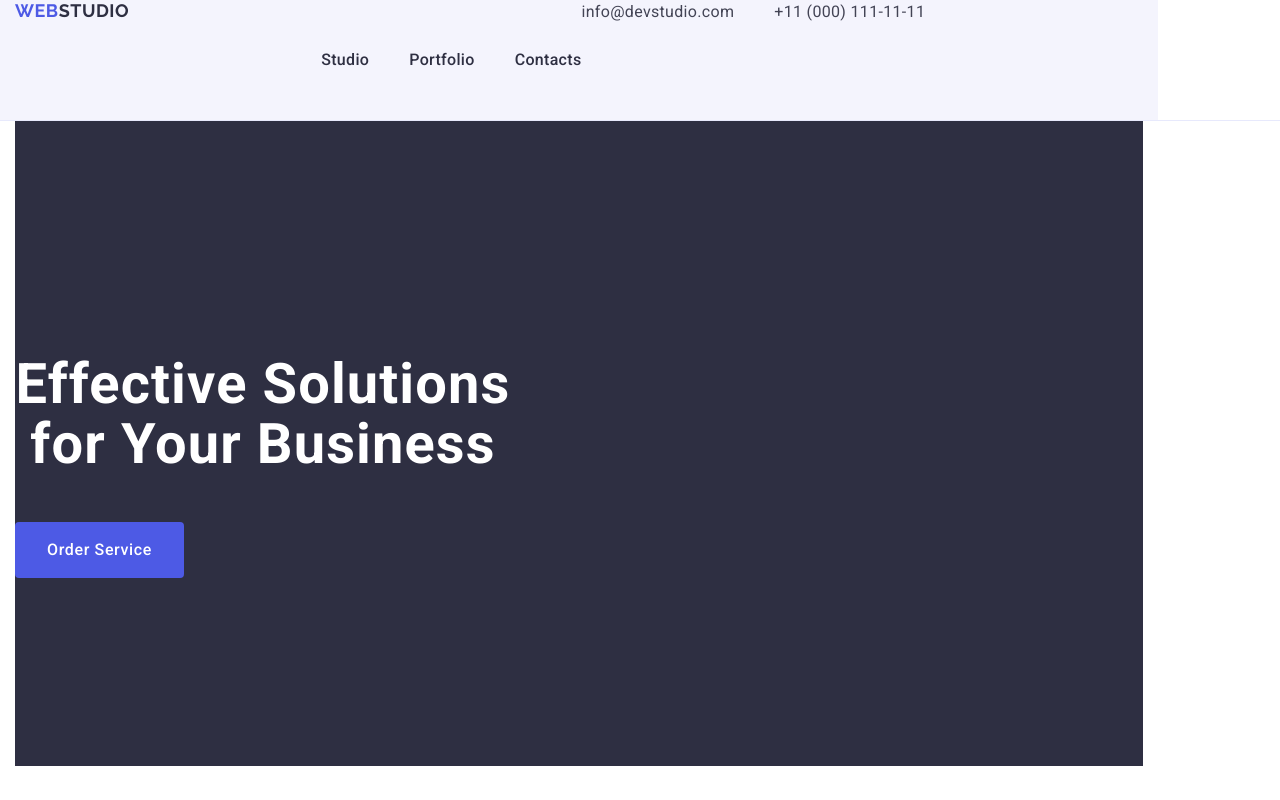
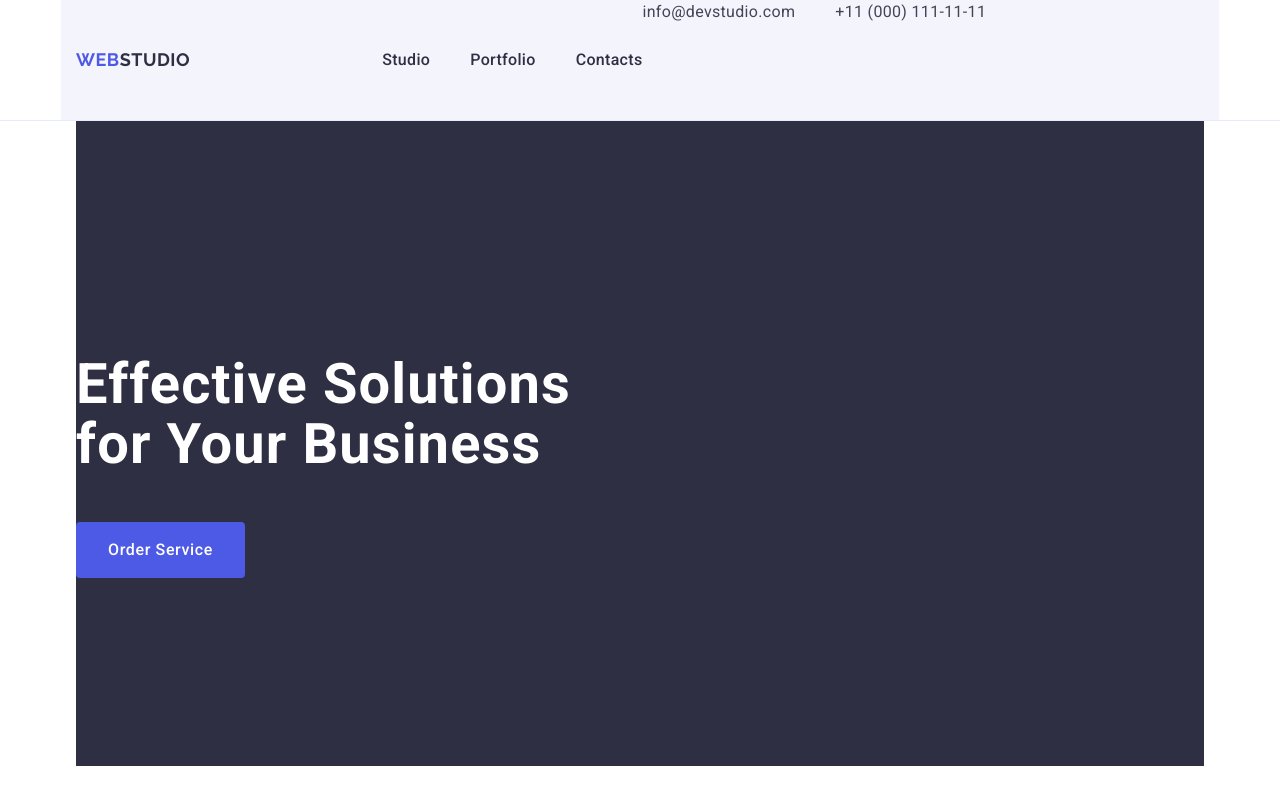
Before and after one commit to vladislavmaluy4308/goit-markup-hw-03, a plain HTML site: page index.html in a window 1280 px wide. Shown: the top 800 px of the page. Drawn offline with nearby package versions, Linux system fonts and the light colour scheme.

Commit message:
Обновить стили контейнера и навигации: добавить выравнивание и отступы для улучшения макета

```diff
--- a/css/style.css
+++ b/css/style.css
@@ -23,6 +23,7 @@ div {
 .container {
   width: 1158px;
   padding: 0 15px;
+  margin: 0 auto;
 }
 
 .header {
@@ -46,6 +47,7 @@ div {
 .header-nav {
   display: flex;
   gap: 40px;
+  align-items: center;
 }
 
 .logo-accent {
@@ -103,7 +105,6 @@ div {
 .hero-title {
   font-size: 56px;
   line-height: 1.07;
-  text-align: center;
   letter-spacing: 0.02em;
   color: #ffffff;
   max-width: 496px;
```
